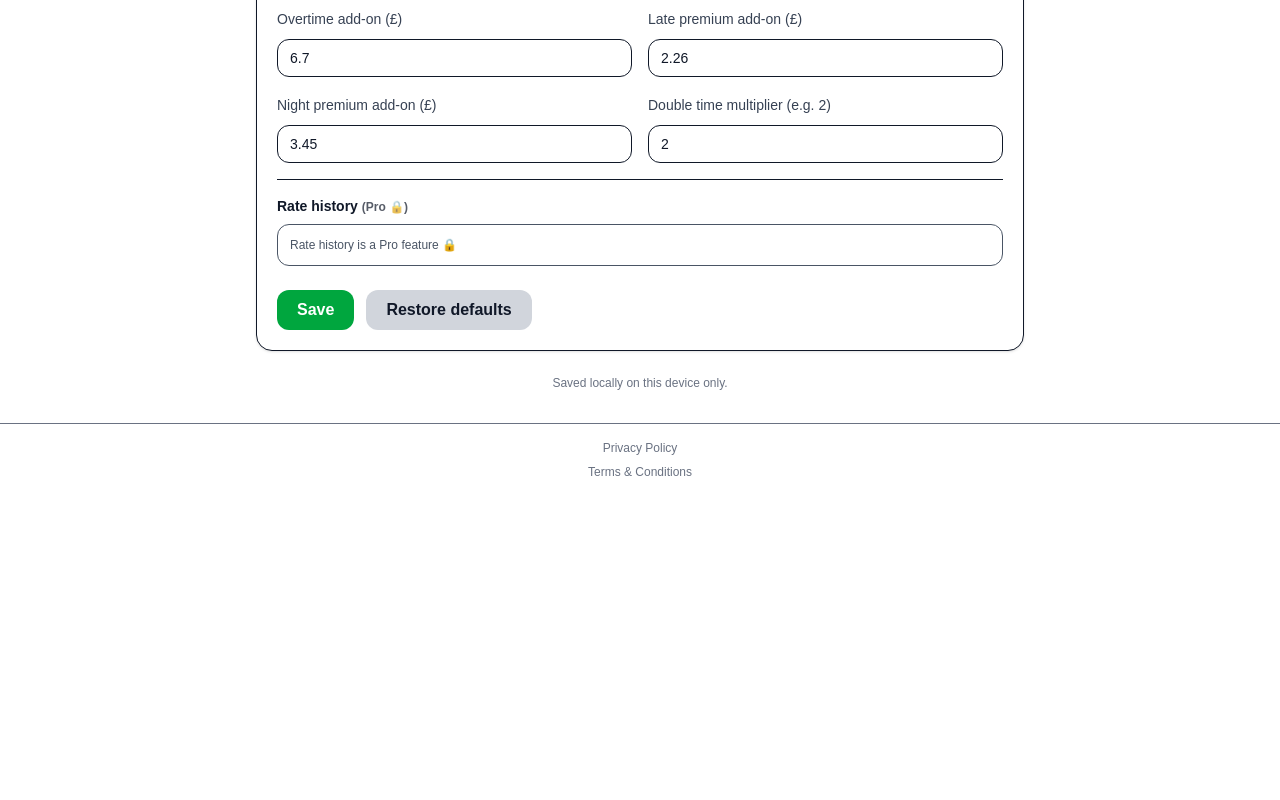
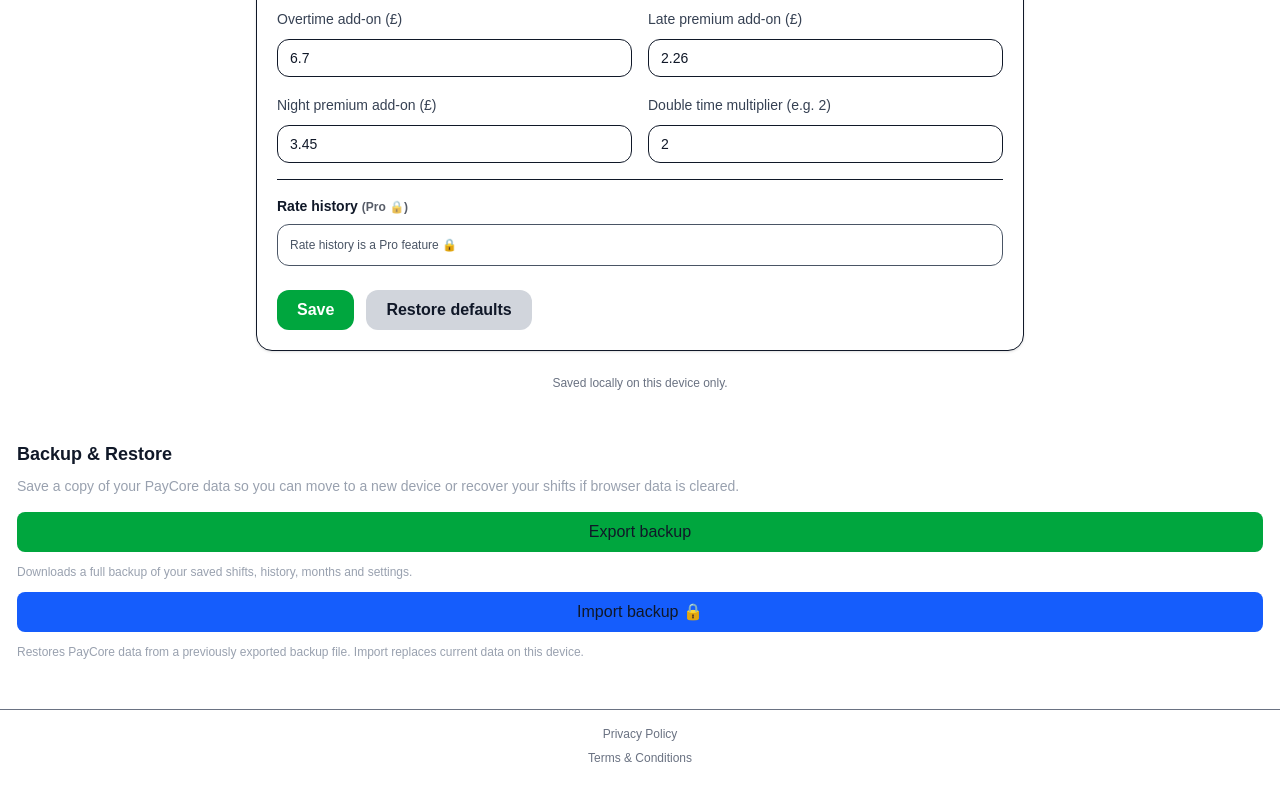
Before and after one commit to phil18019/wage-app, a Next.js app: page /settings in a window 1280 px wide. Shown: the part 1333-2133 px from the top of the page. Before the commit the page ends 1925 px from the top, so only its background shows below. Built offline with nearby package versions, Linux system fonts and the light colour scheme.

Commit message:
Add backup export and Pro-locked import

```diff
--- a/app/settings/page.tsx
+++ b/app/settings/page.tsx
@@ -90,6 +90,76 @@ export default function SettingsPage() {
       setOneTimeUsed(false);
     }
   }, []);
+
+ function exportBackup() {
+  const allTimeRaw = localStorage.getItem("wagecheck.alltime.v1");
+  const monthRaw = localStorage.getItem("wagecheck.month.v1");
+  const historyRaw = localStorage.getItem("wagecheck.history.v1");
+  const settingsRaw = localStorage.getItem("wagecheck.settings.v1");
+
+  const backup = {
+    allTime: allTimeRaw ? JSON.parse(allTimeRaw) : [],
+    month: monthRaw ? JSON.parse(monthRaw) : {},
+    history: historyRaw ? JSON.parse(historyRaw) : [],
+    settings: settingsRaw ? JSON.parse(settingsRaw) : {},
+    exportDate: new Date().toISOString(),
+    app: "PayCore"
+  };
+
+  const blob = new Blob(
+    [JSON.stringify(backup, null, 2)],
+    { type: "application/json" }
+  );
+
+  const url = URL.createObjectURL(blob);
+
+  const a = document.createElement("a");
+  a.href = url;
+  a.download = `paycore-backup-${new Date().toISOString().slice(0, 10)}.json`;
+  a.click();
+
+  URL.revokeObjectURL(url);
+}
+function importBackup() {
+  const input = document.createElement("input");
+  input.type = "file";
+  input.accept = ".json";
+
+  input.onchange = (e: any) => {
+    const file = e.target.files?.[0];
+    if (!file) return;
+
+    const reader = new FileReader();
+
+    reader.onload = (event: any) => {
+      try {
+        const data = JSON.parse(event.target.result);
+
+        if (data.allTime !== undefined) {
+          localStorage.setItem("wagecheck.alltime.v1", JSON.stringify(data.allTime));
+        }
+        if (data.month !== undefined) {
+          localStorage.setItem("wagecheck.month.v1", JSON.stringify(data.month));
+        }
+        if (data.history !== undefined) {
+          localStorage.setItem("wagecheck.history.v1", JSON.stringify(data.history));
+        }
+        if (data.settings !== undefined) {
+          localStorage.setItem("wagecheck.settings.v1", JSON.stringify(data.settings));
+        }
+
+        alert("Backup imported successfully. Reloading app...");
+        window.location.reload();
+      } catch {
+        alert("Invalid backup file.");
+      }
+    };
+
+    reader.readAsText(file);
+  };
+
+  input.click();
+}
 
   // Prevent accidental double-taps on mobile
   const savingRef = useRef(false);
@@ -922,6 +992,48 @@ export default function SettingsPage() {
           Saved locally on this device only.
         </p>
       </div>
+      {/* Backup & Restore */}
+<div className="mt-8 rounded-xl border border-white/10 bg-white/5 p-4">
+  <h3 className="text-lg font-semibold mb-2">Backup & Restore</h3>
+
+  <p className="text-sm text-gray-400 mb-4">
+    Save a copy of your PayCore data so you can move to a new device or recover
+    your shifts if browser data is cleared.
+  </p>
+
+  <div className="flex flex-col gap-3">
+
+   <button
+  onClick={exportBackup}
+  className="w-full sm:w-auto rounded-lg bg-green-600 hover:bg-green-500 px-4 py-2 font-medium"
+>
+  Export backup
+</button>
+
+    <p className="text-xs text-gray-400">
+      Downloads a full backup of your saved shifts, history, months and settings.
+    </p>
+
+    <button
+  onClick={() => {
+    if (!pro) {
+      alert("Import backup is a Pro feature.");
+      return;
+    }
+    importBackup();
+  }}
+  className="w-full sm:w-auto rounded-lg bg-blue-600 hover:bg-blue-500 px-4 py-2 font-medium"
+>
+  {pro ? "Import backup" : "Import backup 🔒"}
+</button>
+
+    <p className="text-xs text-gray-400">
+      Restores PayCore data from a previously exported backup file.
+      Import replaces current data on this device.
+    </p>
+
+  </div>
+</div>
 
       <div className="mt-8 border-t pt-4 text-xs text-center text-gray-500 dark:text-gray-400 space-y-2">
         <Link href="/privacy?from=settings" className="block hover:underline">
```
